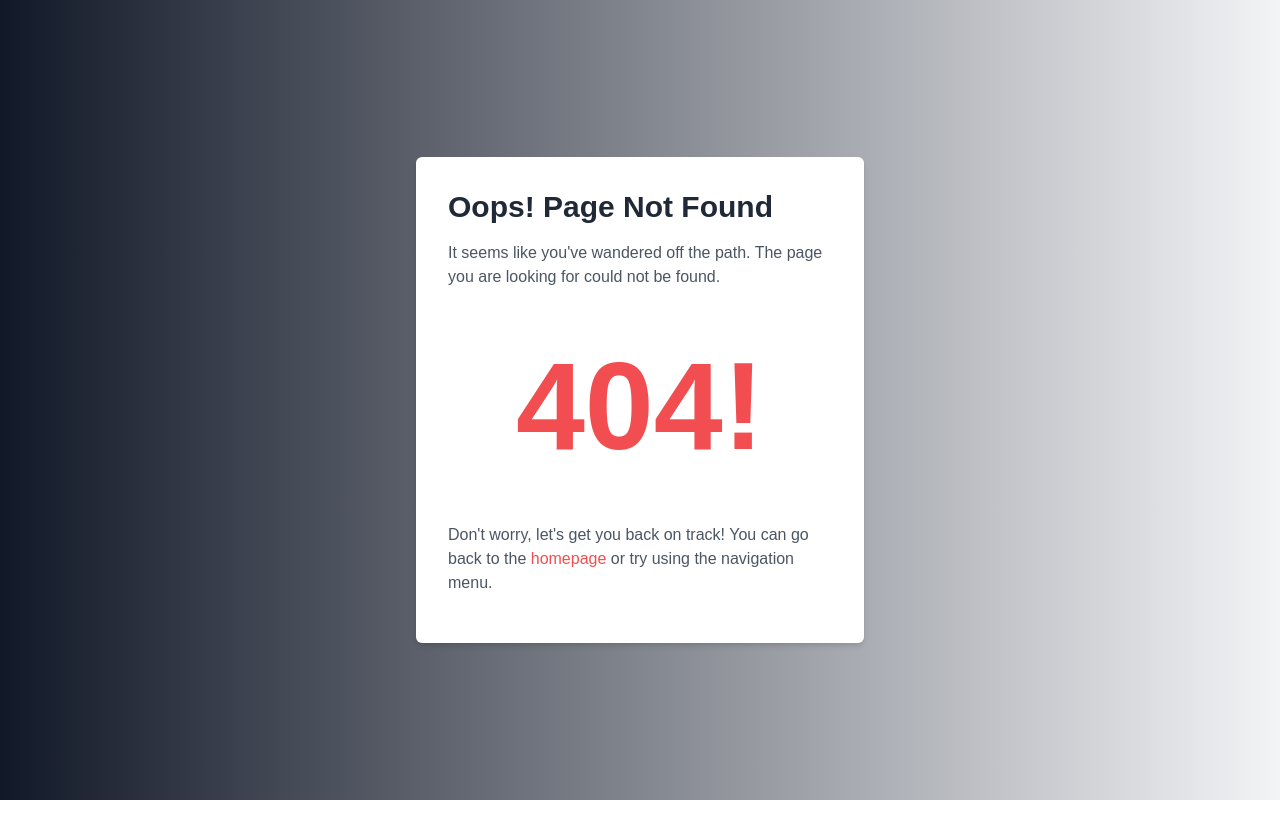
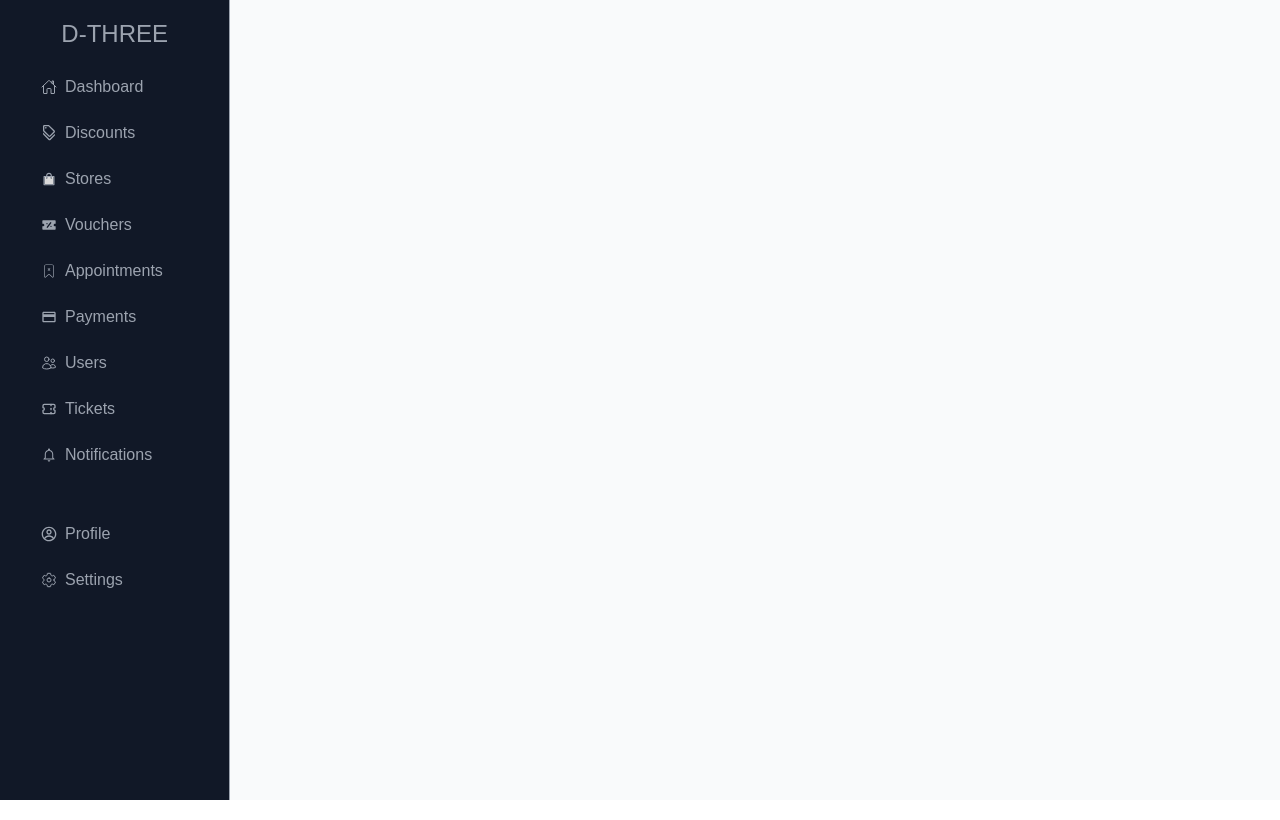
Before and after one commit to Roadpeak/d3-ts, a React (Create React App) app: page /manage in a window 1280 px wide. Built offline with nearby package versions, Linux system fonts and the light colour scheme.

Commit message:
admin init

```diff
--- a/src/AppRoutes.tsx
+++ b/src/AppRoutes.tsx
@@ -28,6 +28,8 @@ import CareersPage from './pages/company/Careers';
 import Vision from './pages/company/Vision';
 import SellerSignUp from './pages/auth/SellerSignUp';
 import SellerSignIn from './pages/SellerSignIn';
+import AdminDash from './components/admin/AdminDash';
+import ManageStores from './components/admin/Stores';
 
 const AppRoutes: React.FC = () => {
   const fakeUserData = {
@@ -72,6 +74,9 @@ const AppRoutes: React.FC = () => {
       <Route path='/seller/stores/:id' element={<SellerSingleStore />} />
       <Route path='/seller/products/:id/see-details' element={<DiscountDetails />} />
 
+      <Route path='/manage' element={<AdminDash />} />
+      <Route path='/manage/stores' element={<ManageStores />} />
+
       <Route path='/company/careers' element={<CareersPage />} />
       <Route path='/company/vision' element={<Vision />} />
 
--- /dev/null
+++ b/src/components/admin/AdminDash.tsx
@@ -0,0 +1,12 @@
+import React from 'react'
+import SideNav from './SideNav'
+
+const AdminDash:React.FC = () => {
+  return (
+    <div className='w-full'>
+      <SideNav />
+    </div>
+  )
+}
+
+export default AdminDash
--- /dev/null
+++ b/src/components/admin/SideNav.tsx
@@ -0,0 +1,40 @@
+import React from 'react'
+import { BiSolidDiscount } from 'react-icons/bi'
+import { CiBookmarkRemove } from 'react-icons/ci'
+import { TbTicket } from "react-icons/tb";
+import { HiOutlineUsers } from "react-icons/hi2";
+import { IoHomeOutline, IoSettingsOutline } from 'react-icons/io5'
+import { MdOutlineDiscount, MdPayment } from 'react-icons/md'
+import { CgProfile } from "react-icons/cg";
+import { AiTwotoneShopping } from "react-icons/ai";
+import { Link } from 'react-router-dom'
+import { IoMdNotificationsOutline } from 'react-icons/io';
+
+const SideNav: React.FC = () => {
+    return (
+        <div className='w-[18%] bg-gray-900 border-r border-gray-400 px-8 py-4 h-[100vh]'>
+            <div className="flex w-full">
+                <Link to='/' className='text-gray-400 font-medium text-[24px] text-center mx-auto'>D-THREE</Link>
+            </div>
+            <div className="flex h-full flex-col">
+                <div className="flex flex-col mt-4 text-gray-400 gap-2">
+                    <Link to='/' className='py-1.5 hover:bg-gray-700 px-2 hover:shadow-md rounded-md border flex items-center gap-2 border-gray-900 hover:border-gray-600'><IoHomeOutline /> Dashboard</Link>
+                    <Link to='/' className='py-1.5 hover:bg-gray-700 px-2 hover:shadow-md rounded-md border flex items-center gap-2 border-gray-900 hover:border-gray-600'><MdOutlineDiscount /> Discounts</Link>
+                    <Link to='/' className='py-1.5 hover:bg-gray-700 px-2 hover:shadow-md rounded-md border flex items-center gap-2 border-gray-900 hover:border-gray-600'><AiTwotoneShopping /> Stores</Link>
+                    <Link to='/' className='py-1.5 hover:bg-gray-700 px-2 hover:shadow-md rounded-md border flex items-center gap-2 border-gray-900 hover:border-gray-600'><BiSolidDiscount /> Vouchers</Link>
+                    <Link to='/' className='py-1.5 hover:bg-gray-700 px-2 hover:shadow-md rounded-md border flex items-center gap-2 border-gray-900 hover:border-gray-600'><CiBookmarkRemove /> Appointments</Link>
+                    <Link to='/' className='py-1.5 hover:bg-gray-700 px-2 hover:shadow-md rounded-md border flex items-center gap-2 border-gray-900 hover:border-gray-600'><MdPayment /> Payments</Link>
+                    <Link to='/' className='py-1.5 hover:bg-gray-700 px-2 hover:shadow-md rounded-md border flex items-center gap-2 border-gray-900 hover:border-gray-600'><HiOutlineUsers /> Users</Link>
+                    <Link to='/' className='py-1.5 hover:bg-gray-700 px-2 hover:shadow-md rounded-md border flex items-center gap-2 border-gray-900 hover:border-gray-600'><TbTicket />Tickets</Link>
+                    <Link to='/' className='py-1.5 hover:bg-gray-700 px-2 hover:shadow-md rounded-md border flex items-center gap-2 border-gray-900 hover:border-gray-600'><IoMdNotificationsOutline /> Notifications</Link>
+                </div>
+                <div className="flex flex-col gap-2 mt-[25%] text-gray-400">
+                    <Link to='/' className='py-1.5 hover:bg-gray-700 px-2 hover:shadow-md rounded-md border flex items-center gap-2 border-gray-900 hover:border-gray-600'><CgProfile /> Profile</Link>
+                    <Link to='/' className='py-1.5 hover:bg-gray-700 px-2 hover:shadow-md rounded-md border flex items-center gap-2 border-gray-900 hover:border-gray-600'><IoSettingsOutline /> Settings</Link>
+                </div>
+            </div>
+        </div>
+    )
+}
+
+export default SideNav
--- /dev/null
+++ b/src/components/admin/Stores.tsx
@@ -0,0 +1,14 @@
+import React from 'react'
+import AdminLayout from '../../utils/layouts/AdminLayout'
+
+const ManageStores:React.FC = () => {
+  return (
+    <AdminLayout>
+      <div>
+
+      </div>
+    </AdminLayout>
+  )
+}
+
+export default ManageStores
--- /dev/null
+++ b/src/utils/layouts/AdminLayout.tsx
@@ -0,0 +1,17 @@
+import React, { ReactNode } from 'react'
+import SideNav from '../../components/admin/SideNav'
+
+interface AdminLayoutProps {
+    children: ReactNode;
+}
+
+const AdminLayout: React.FC<AdminLayoutProps> = ({ children }) => {
+    return (
+        <div className='flex w-full'>
+            <SideNav />
+            <div className="w-[82%]">{children}</div>
+        </div>
+    )
+}
+
+export default AdminLayout
```
